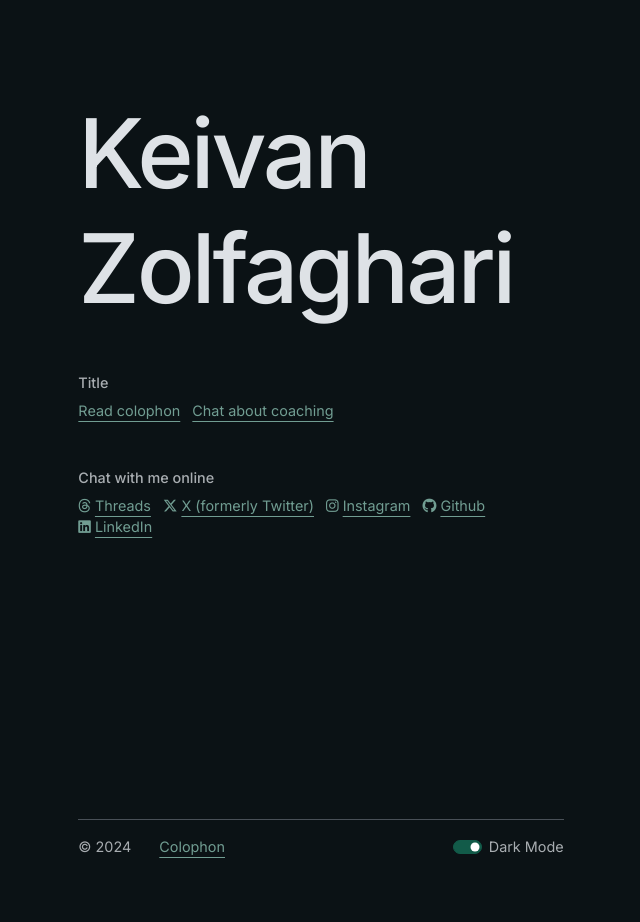
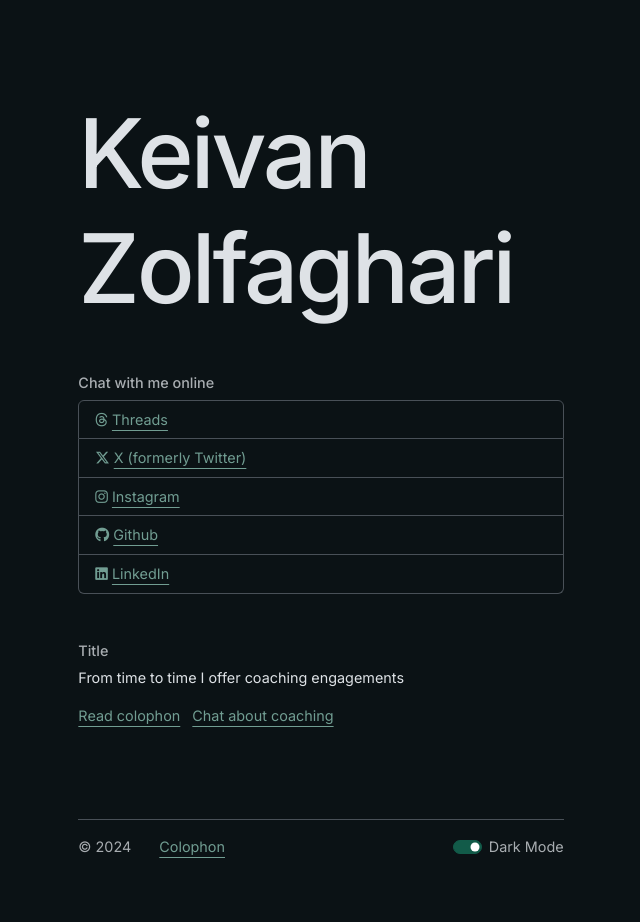
Before and after one commit to keivanz/keivanz.github.io, a Jekyll site: the page built from index.md, in a window 1280 px wide. Shown: the whole page, without its empty margins (319-959 px from the left). Built offline with Jekyll 4.4.1, drawn with Linux system fonts in a browser that asks for light colours; nearby versions of some CDN libraries; some web fonts are replaced.

Commit message:
update list group

```diff
--- a/_includes/main.html
+++ b/_includes/main.html
@@ -1,36 +1,37 @@
 <h1 class="display-1 mt-5 mb-4 name_lead" style="view-transition-name: sitetitle;">{{ site.title }}</h1>
 
-<h6 class="text-body-secondary mt-5">Title</h6>
-<ul class="list-inline ps-0">
-  <li class="list-inline-item"><a href="/colophon">Read colophon</a></li>
-  <li class="list-inline-item"><a href="/coach">Chat about coaching</a></li>
-</ul>
-
 <h6 class="text-body-secondary mt-5">Chat with me online</h6>
-<ul class="list-inline ps-0">
-  <li class="list-inline-item">
+<ul class="list-group ps-0">
+  <li class="list-group-item">
     <a href="https://test.com/test" target="_blank">
       <i class="fa-brands fa-threads pe-1"></i>Threads
     </a>
   </li>
-  <li class="list-inline-item">
+  <li class="list-group-item">
     <a href="https://test.com/test" target="_blank">
       <i class="fa-brands fa-x-twitter pe-1"></i>X (formerly Twitter)
     </a>
   </li>
-  <li class="list-inline-item">
+  <li class="list-group-item">
     <a href="https://test.com/test" target="_blank">
       <i class="fa-brands fa-instagram pe-1"></i>Instagram
     </a>
   </li>
-  <li class="list-inline-item">
+  <li class="list-group-item">
     <a href="https://test.com/test" target="_blank">
       <i class="fa-brands fa-github pe-1"></i>Github
     </a>
   </li>
-  <li class="list-inline-item">
+  <li class="list-group-item">
     <a href="https://test.com/test" target="_blank">
       <i class="fa-brands fa-linkedin pe-1"></i>LinkedIn
     </a>
   </li>
 </ul>
+
+<h6 class="text-body-secondary mt-5">Title</h6>
+<p>From time to time I offer coaching engagements</p>
+<ul class="list-inline ps-0">
+  <li class="list-inline-item"><a href="/colophon">Read colophon</a></li>
+  <li class="list-inline-item"><a href="/coach">Chat about coaching</a></li>
+</ul>
--- a/_sass/_variables.scss
+++ b/_sass/_variables.scss
@@ -1,6 +1,6 @@
 $font-size-base: 0.9rem;
 
-$body-bg: #fcf6eb; /*f6f6f4*/
+$body-bg: #fcf6eb; /*fbfbfb f6f6f4*/
 
 $btn-bg: #000;
 
```
